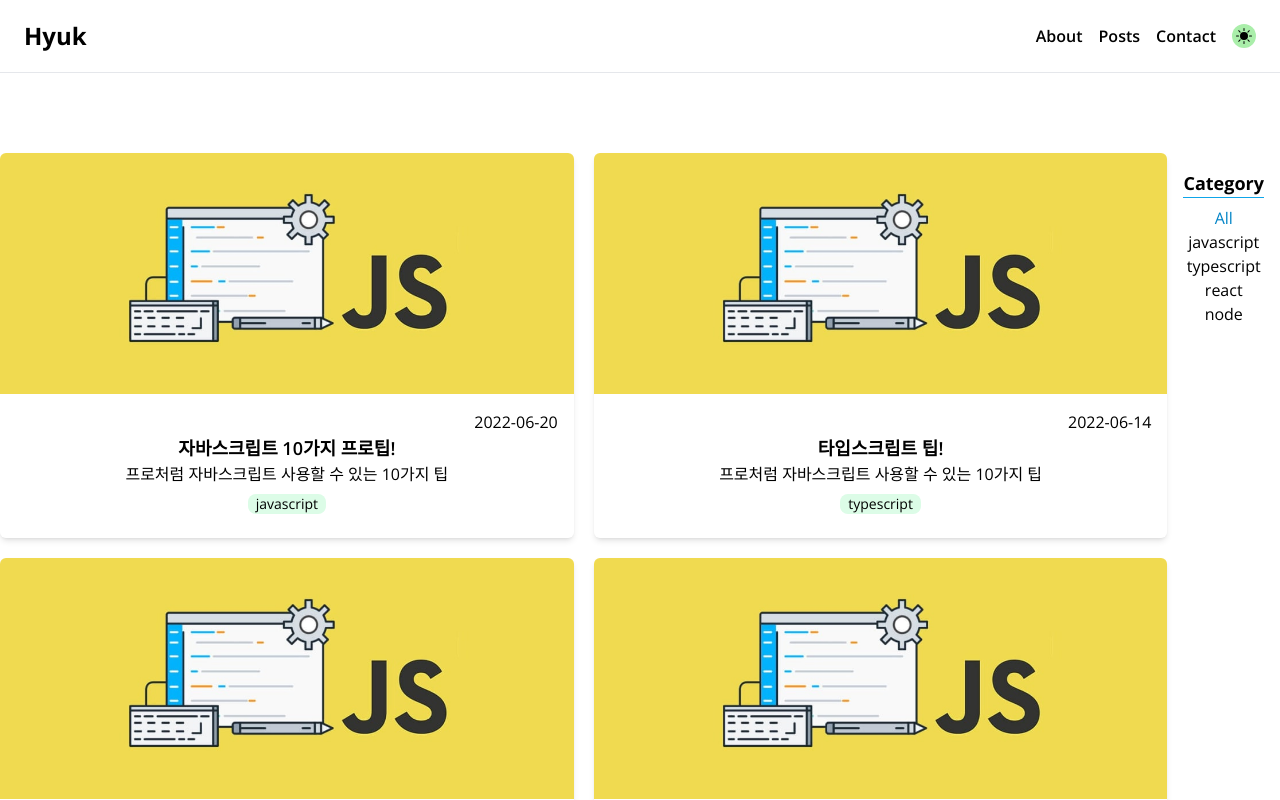
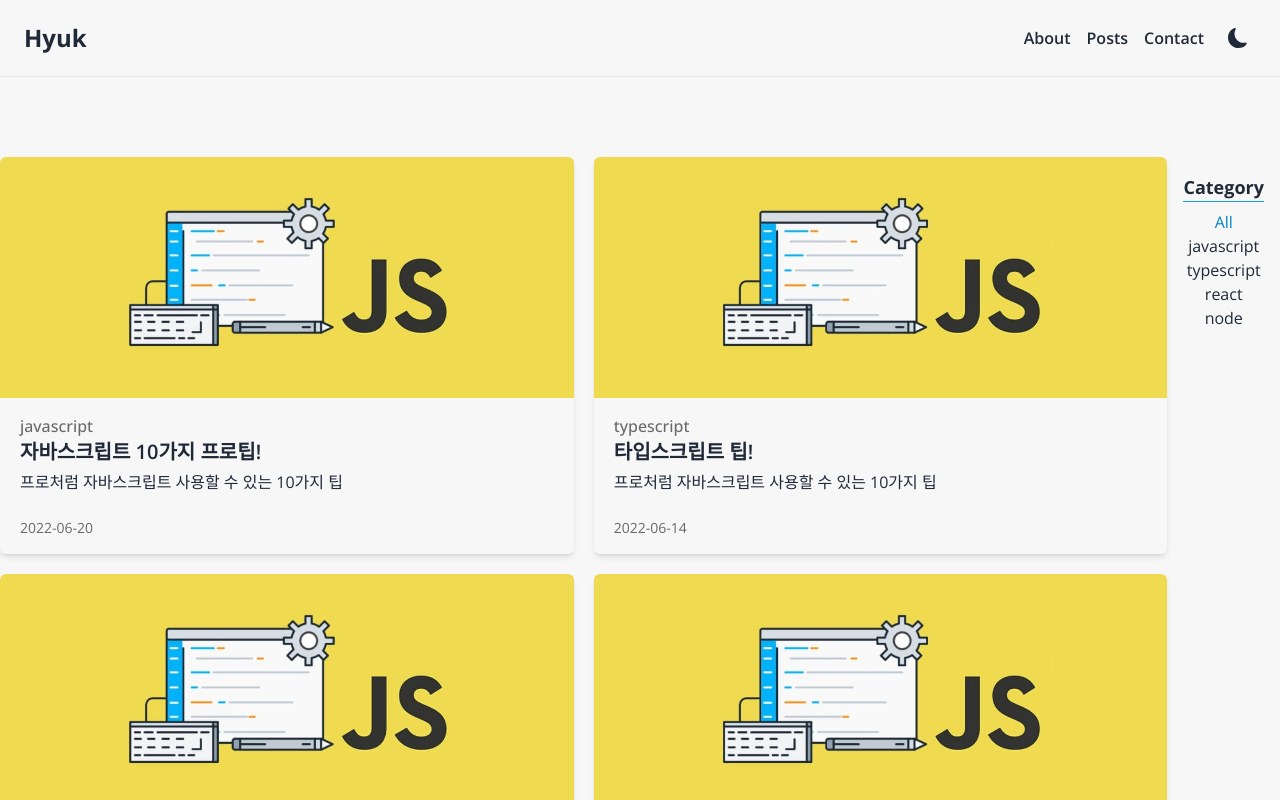
Before and after one commit to hyukee0205/hyuk-blog, a Next.js app: page / in a window 1280 px wide. Built offline with nearby package versions, Linux system fonts and the light colour scheme.

Commit message:
다크모드 수정

```diff
--- a/src/app/globals.css
+++ b/src/app/globals.css
@@ -9,15 +9,42 @@ body {
 }
 
 :root {
-  --foreground-rgb: 0, 0, 0;
-  --background-start-rgb: 214, 219, 220;
-  --background-end-rgb: 255, 255, 255;
-  --hello: #aea;
+  --background: #f7f7f7;
+  --text-color: #1f2937;
 }
 
 :root.dark {
-  --foreground-rgb: 255, 255, 255;
-  --background-start-rgb: 0, 0, 0;
-  --background-end-rgb: 0, 0, 0;
-  --hello: #e5e5;
+  --background: #202125;
+  --text-color: #fefefe;
 }
+
+body {
+  background-color: var(--background);
+  color: var(--text-color);
+}
+
+h1,
+h2,
+h3,
+h4,
+h5,
+h6 {
+  color: var(--text-color);
+}
+
+p {
+  color: var(--text-color);
+}
+
+.dark h1,
+.dark h2,
+.dark h3,
+.dark h4,
+.dark h5,
+.dark h6 {
+  color: var(--text-color);
+}
+
+.dark p {
+  color: var(--text-color);
+}
--- a/src/components/Footer.tsx
+++ b/src/components/Footer.tsx
@@ -4,7 +4,7 @@ export default function Footer() {
   return (
     <footer className='max-w-screen-lg mx-auto text-sm mt-20'>
       <Hero />
-     <p className='mb-10 text-xs text-gray-900'>© 2023. jeonchanhyuk all rights reserved.</p>
+     <p className='mb-10 text-xs text-lightSub dark:text-darkSub'>© 2023. jeonchanhyuk all rights reserved.</p>
     </footer>
   );
 }
--- a/src/components/Header.tsx
+++ b/src/components/Header.tsx
@@ -7,7 +7,7 @@ export default function Header() {
       <Link href='/'>
         <h1 className='text-2xl font-bold'>{"Hyuk"}</h1>
       </Link>
-      <nav className='flex gap-4'>
+      <nav className='flex gap-4 items-center'>
         <Link className='font-semibold' href='/about'>About</Link>
         <Link className='font-semibold' href='/posts'>Posts</Link>
         <Link className='font-semibold' href='/contact'>Contact</Link>
--- a/src/components/PostCard.tsx
+++ b/src/components/PostCard.tsx
@@ -17,13 +17,11 @@ export default function PostCard({
           width={300}
           height={200}
         />
-        <div className='flex flex-col items-center p-4'>
-          <time className='self-end'>{date.toString()}</time>
-          <h3 className='text-lg font-semibold'>{title}</h3>
-          <p className='w-full truncate text-center'>{description}</p>
-          <span className='text-sm rounded-lg bg-green-100 px-2 my-2'>
-            {category}
-          </span>
+        <div className='flex flex-col px-5 py-4'>
+          <p className='font-medium text-lightSub dark:text-darkSub'>{category}</p>
+          <h3 className='text-xl font-semibold mb-1'>{title}</h3>
+          <p className='w-full truncate mb-6'>{description}</p>
+          <time className='text-sm text-lightSub dark:text-darkSub'>{date.toString()}</time>
         </div>
       </article>
     </Link>
--- a/src/components/tailwind/DarkMode.tsx
+++ b/src/components/tailwind/DarkMode.tsx
@@ -1,36 +1,22 @@
 'use client';
 
 import { BsFillSunFill, BsFillMoonFill } from "react-icons/bs";
-import { useState, useEffect } from "react";
 import { useTheme } from "next-themes";
 
-interface IDarkMode {}
-
-export default function DarkMode({}: IDarkMode) {
-  const [mounted, setMounted] = useState(false);
-  const { systemTheme, theme, setTheme } = useTheme();
-
-  useEffect(() => {
-    setMounted(true);
-  }, []);
-
-  if (!mounted) {
-    return null;
-  }
-
-  const onClick = (mode: string) => () => {
-    setTheme(mode);
-  };
-
-  const currentTheme = theme === "system" ? systemTheme : theme;
+export default function DarkMode() {
+  const { theme, setTheme } = useTheme();
 
   return (
-    <div className="bg-darkModeBg cursor-pointer rounded-[50%] p-1">
-    {currentTheme === "dark" ? (
-    <BsFillMoonFill onClick={onClick("light")} />
-) : (
-  <BsFillSunFill onClick={onClick("dark")} />
-)}
-  </div>
+    <button
+      className=" transition-all hover:bg-gray-300 dark:hover:bg-gray-200/20 rounded-[50%] p-2 hover:text-yellow-300 dark:hover:text-orange-400"
+      onClick={() => setTheme(theme === 'dark' ? 'light' : 'dark')}
+    >
+      {theme === "dark" ? (
+      <BsFillSunFill className='w-5 h-5' />
+      ) : (
+      <BsFillMoonFill className='w-5 h-5' />
+      )}
+    </button>
+
 );
 }
--- a/tailwind.config.js
+++ b/tailwind.config.js
@@ -5,7 +5,8 @@ module.exports = {
   theme: {
     extend: {
       colors: {
-        darkModeBg: "var(--hello)",
+        darkSub: "#8c8c8c",
+        lightSub: "#696969",
       },
     }
   },
```
